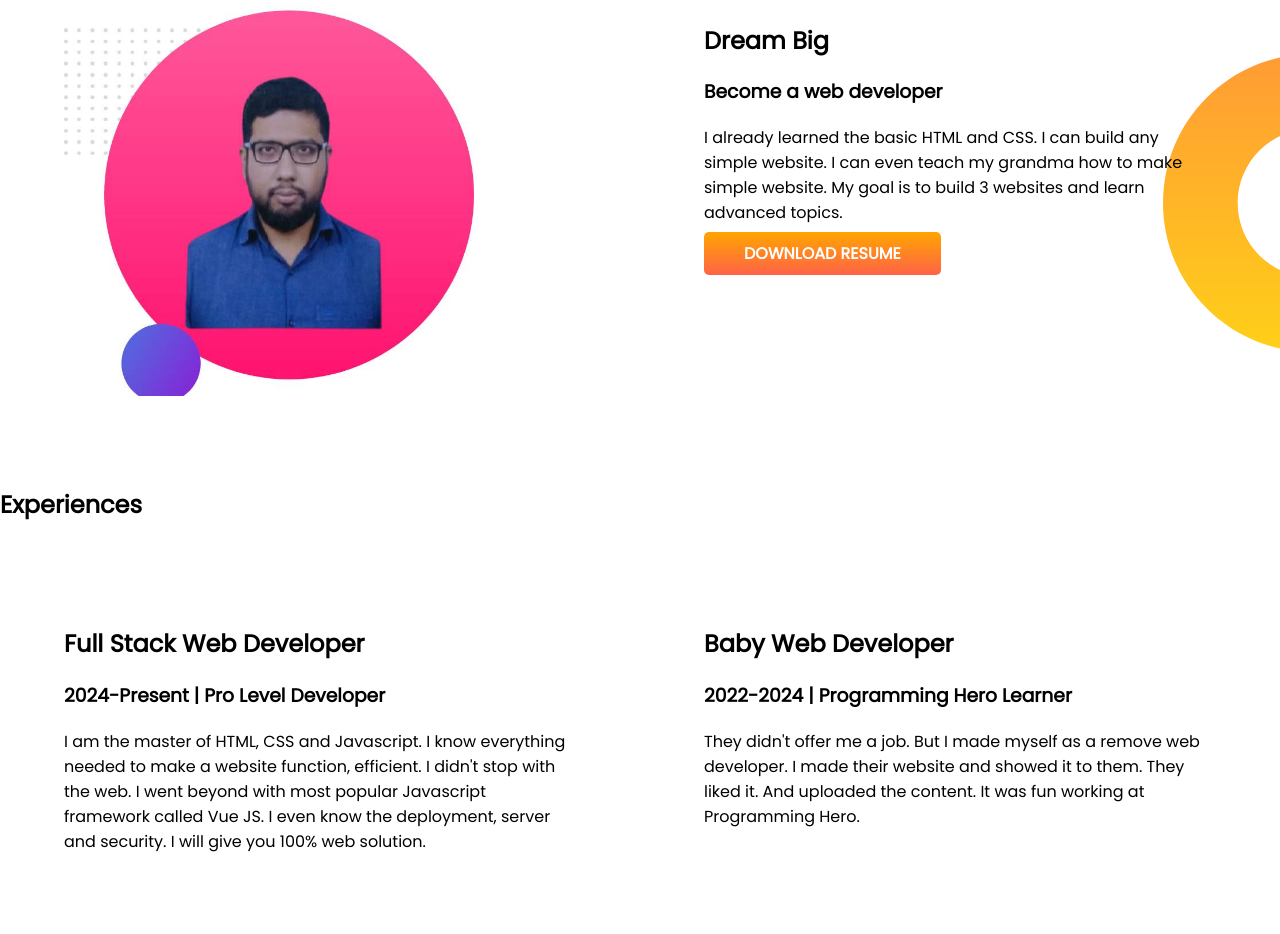
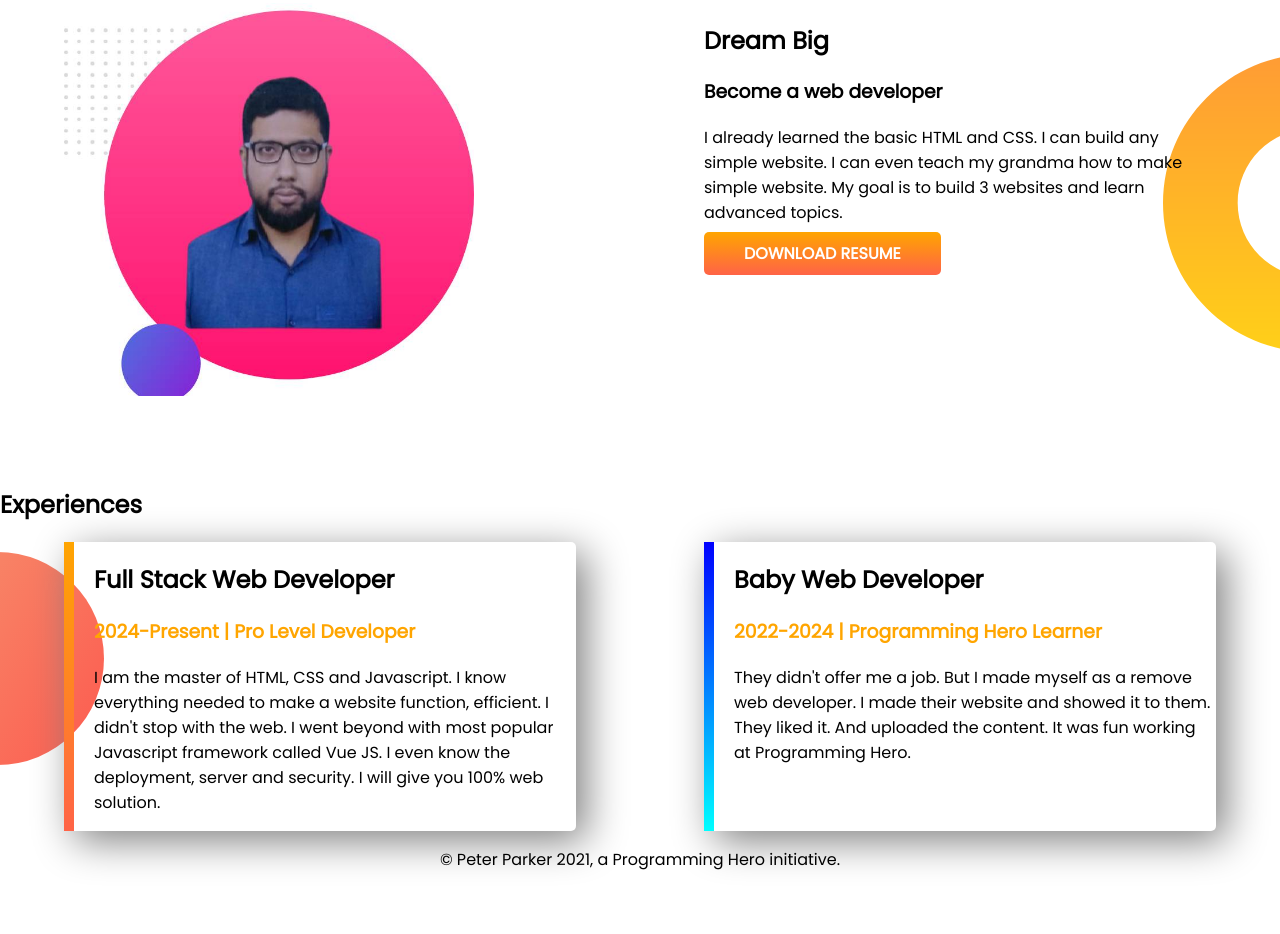
Before and after one commit to MdNadiruzzamanNibras/developer-protfolio, a plain HTML site: page index.html in a window 1280 px wide. Shown: the part 603-1537 px from the top of the page. After the commit the page ends 1491 px from the top, so only its background shows below. Drawn offline with Linux system fonts and the light colour scheme.

Commit message:
footer compelete

```diff
--- a/index.html
+++ b/index.html
@@ -35,20 +35,25 @@
         <a class="link-button" href="http://" target="_blank" rel="noopener noreferrer">DOWNLOAD RESUME</a>
     </div>
 </section>
-<section>
+<section class="exprence-area">
 <h1>Experiences</h1>
 <div class="flexiblae-container-area">
-    <div class="half-width">
+    <div id="full-stack-dev" class="exprence-item">
         <h1>Full Stack Web Developer</h1>
-        <h3>2024-Present | Pro Level Developer</h3>
+        <h3 class="orange">2024-Present | Pro Level Developer</h3>
         <p>I am the master of HTML, CSS and Javascript. I know everything needed to make a website function, efficient. I didn't stop with the web. I went beyond with most popular Javascript framework called Vue JS. I even know the deployment, server and security. I will give you 100% web solution.</p>
     </div>
-    <div class="half-width">
+    <div id="Baby-Web-Dev" class="exprence-item">
         <h1>Baby Web Developer</h1>
-        <h3>2022-2024 | Programming Hero Learner</h3>
+        <h3 class="orange">2022-2024 | Programming Hero Learner</h3>
         <p>They didn't offer me a job. But I made myself as a remove web developer. I made their website and showed it to them. They liked it. And uploaded the content. It was fun working at Programming Hero.</p>
     </div>
 </div>
 </section>
+<footer>
+    <p>© Peter Parker 2021, a Programming Hero initiative.</p>
+</footer>
+
+
 </body>
 </html>
--- a/style.css
+++ b/style.css
@@ -25,3 +25,29 @@ background-repeat: no-repeat;}
     background-repeat: no-repeat;
     background-position: right;
 }
+.exprence-area{
+    background-image: url(images/exp-bg.png);
+    background-repeat: no-repeat;
+    background-position: left;
+}
+.exprence-item{
+    width: 40%;
+    margin-left: 5%;
+    margin-right: 5%;
+    padding-left: 20px;
+    border-radius: 5px;
+    box-shadow: 10px 10px 40px gray;
+}
+
+#full-stack-dev{
+    border-left: 10px solid;
+    border-image: linear-gradient(orange, tomato);
+    border-image-slice: 1;
+}
+#Baby-Web-Dev{border-left: 10px solid;
+    border-image: linear-gradient(blue, cyan);
+    border-image-slice: 1;
+}
+footer p{
+    text-align: center;
+}
```
